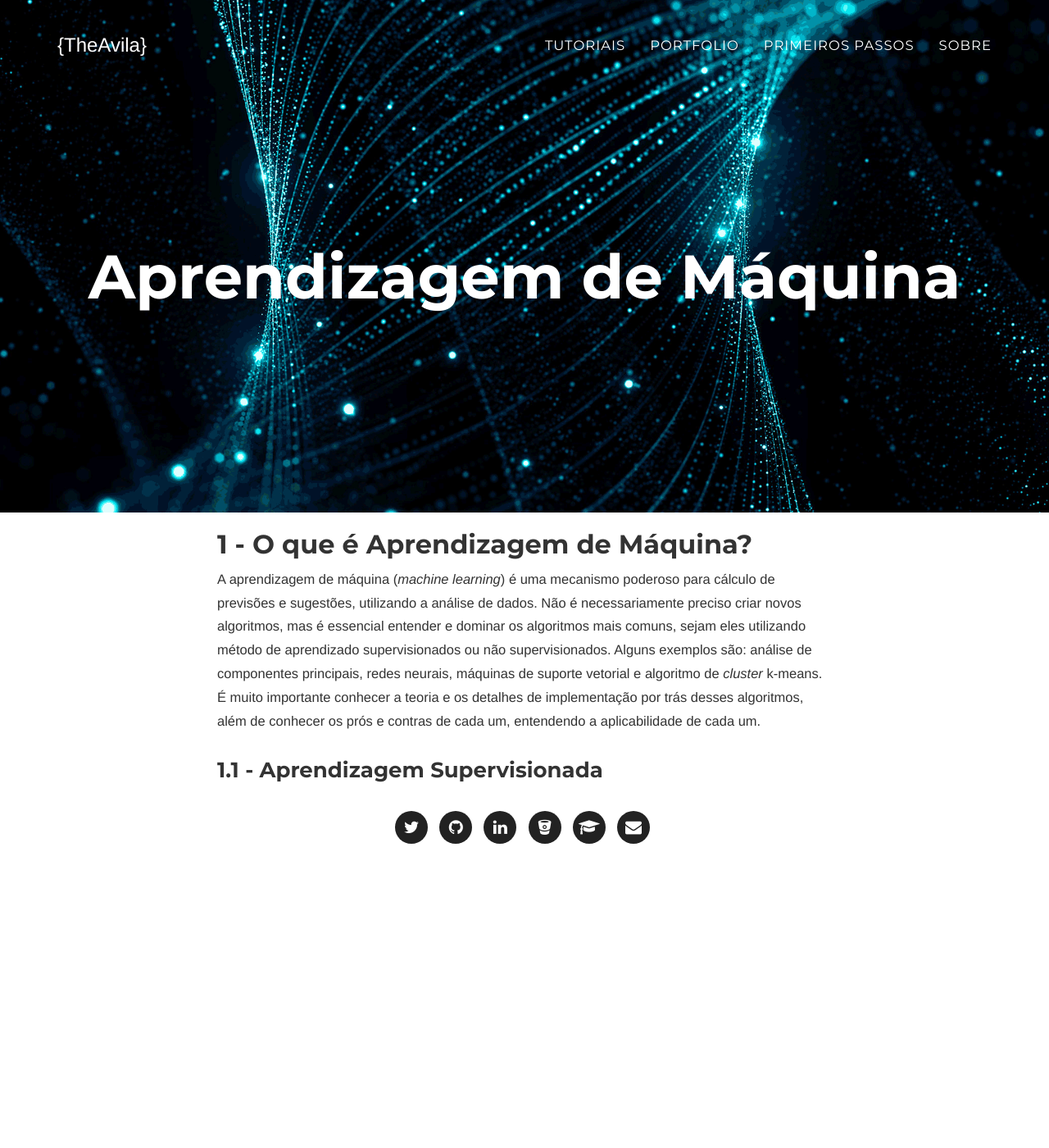
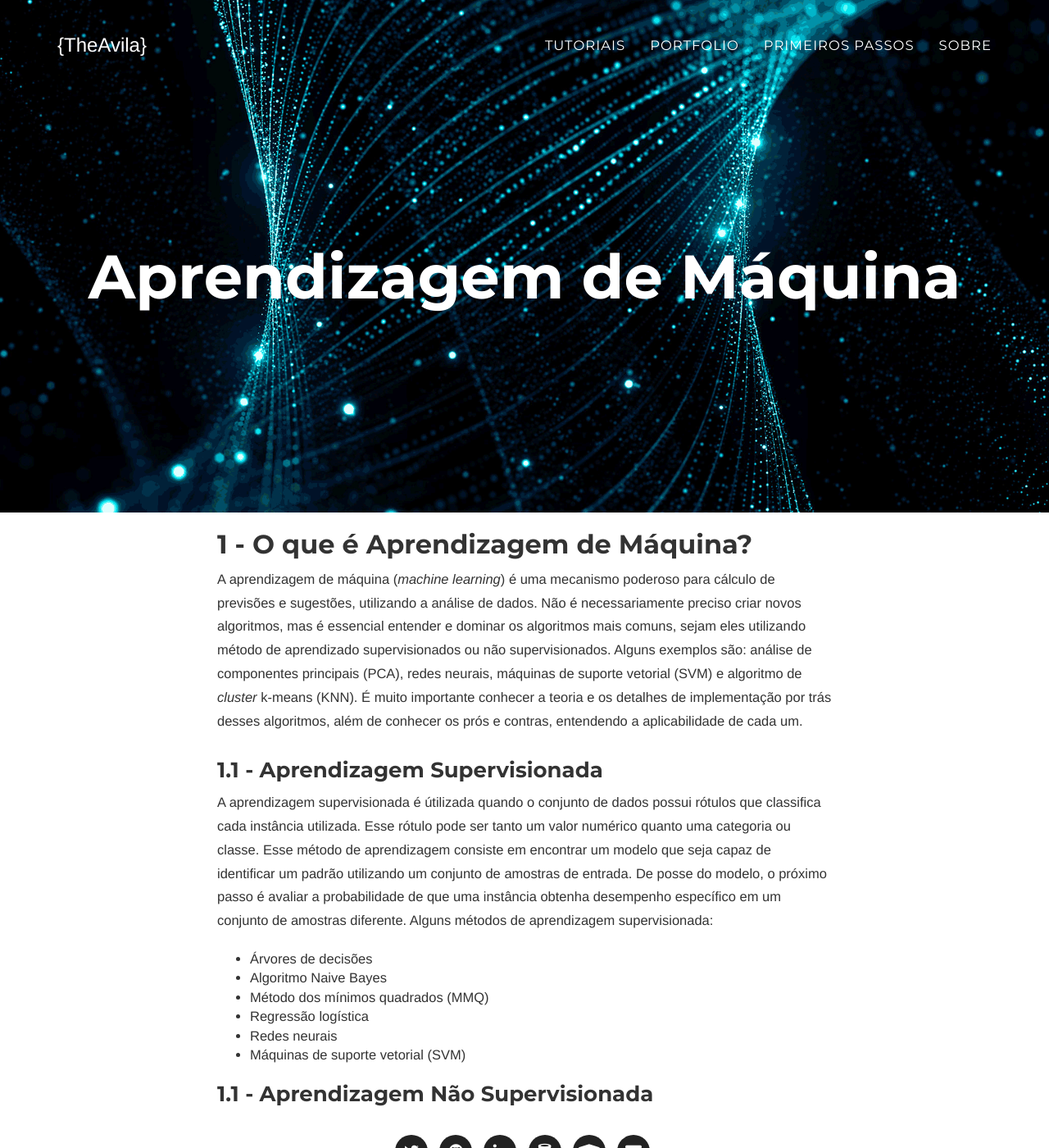
Before and after one commit to theavila/theavila.github.io, a Jekyll site: the page built from primeirosPassos.html, in a window 1280 px wide and 1400 px high. Shown: the whole window at 82% size. Built offline with Jekyll 4.4.1, drawn with Linux system fonts in a browser that asks for light colours; some web fonts are replaced.

Commit message:
parte 1.1

```diff
--- a/primeirosPassos.html
+++ b/primeirosPassos.html
@@ -3,5 +3,18 @@ layout: page
 title: "Aprendizagem de Máquina"
 ---
 <h2>1 - O que é Aprendizagem de Máquina?</h2>
-<p>A aprendizagem de máquina (<i>machine learning</i>) é uma mecanismo poderoso para cálculo de previsões e sugestões, utilizando a análise de dados. Não é necessariamente preciso criar novos algoritmos, mas é essencial entender e dominar os algoritmos mais comuns, sejam eles utilizando método de aprendizado supervisionados ou não supervisionados. Alguns exemplos são: análise de componentes principais, redes neurais, máquinas de suporte vetorial e algoritmo de <i>cluster</i> k-means. É muito importante conhecer a teoria e os detalhes de implementação por trás desses algoritmos, além de conhecer os prós e contras de cada um, entendendo a aplicabilidade de cada um.</p>
+<p>A aprendizagem de máquina (<i>machine learning</i>) é uma mecanismo poderoso para cálculo de previsões e sugestões, utilizando a análise de dados. Não é necessariamente preciso criar novos algoritmos, mas é essencial entender e dominar os algoritmos mais comuns, sejam eles utilizando método de aprendizado supervisionados ou não supervisionados. Alguns exemplos são: análise de componentes principais (PCA), redes neurais, máquinas de suporte vetorial (SVM) e algoritmo de <i>cluster</i> k-means (KNN). É muito importante conhecer a teoria e os detalhes de implementação por trás desses algoritmos, além de conhecer os prós e contras, entendendo a aplicabilidade de cada um.</p>
+
 <h3>1.1 - Aprendizagem Supervisionada</h3>
+<p>A aprendizagem supervisionada é útilizada quando o conjunto de dados possui rótulos que classifica cada instância utilizada. Esse rótulo pode ser tanto um valor numérico quanto uma categoria ou classe. Esse método de aprendizagem consiste em encontrar um modelo que seja capaz de identificar um padrão utilizando um conjunto de amostras de entrada. De posse do modelo, o próximo passo é avaliar a probabilidade de que uma instância obtenha desempenho específico em um conjunto de amostras diferente.
+Alguns métodos de aprendizagem supervisionada:</p>
+<ul>
+<li>&Aacute;rvores de decis&otilde;es</li>
+<li>Algoritmo Naive Bayes</li>
+<li>M&eacute;todo dos m&iacute;nimos quadrados (MMQ)</li>
+<li>Regress&atilde;o log&iacute;stica</li>
+<li>Redes neurais</li>
+<li>M&aacute;quinas de suporte vetorial (SVM)</li>
+</ul>
+
+<h3>1.1 - Aprendizagem Não Supervisionada</h3>
```
